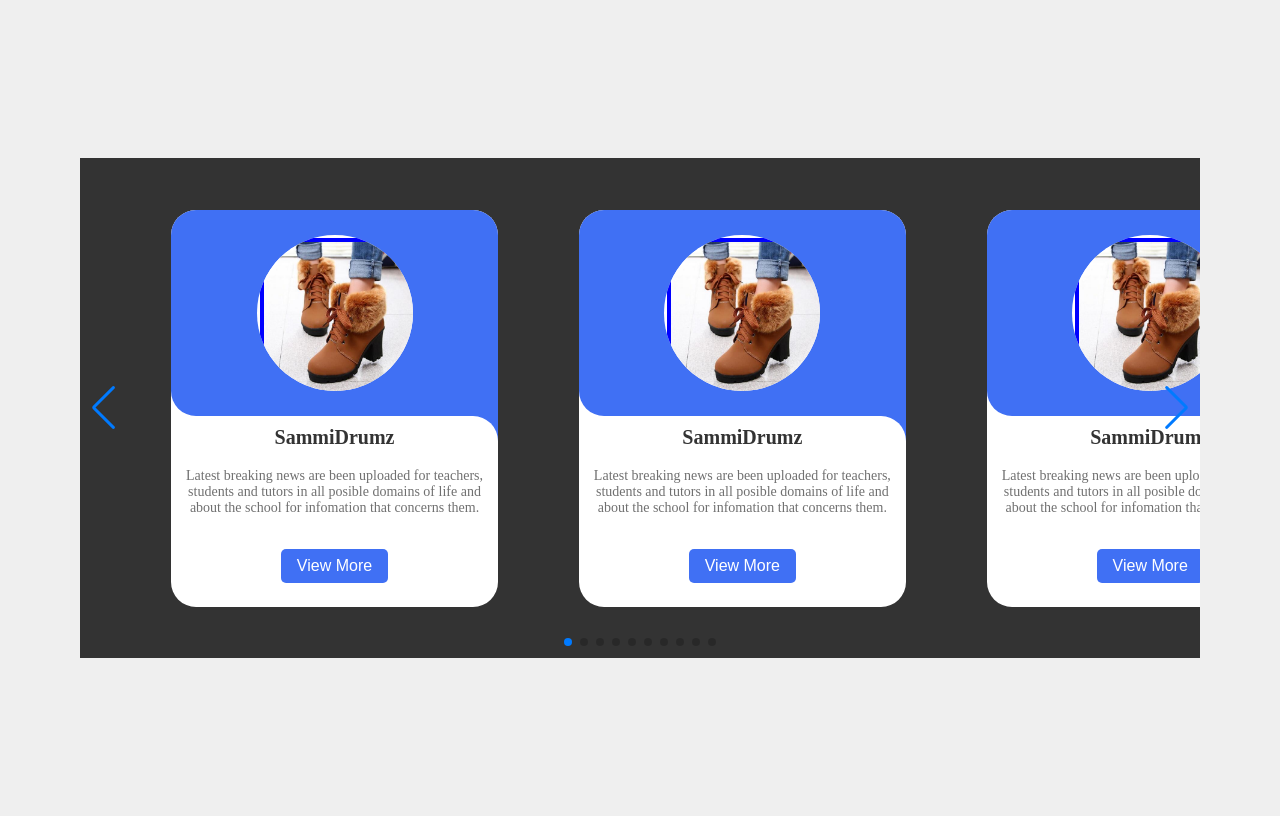
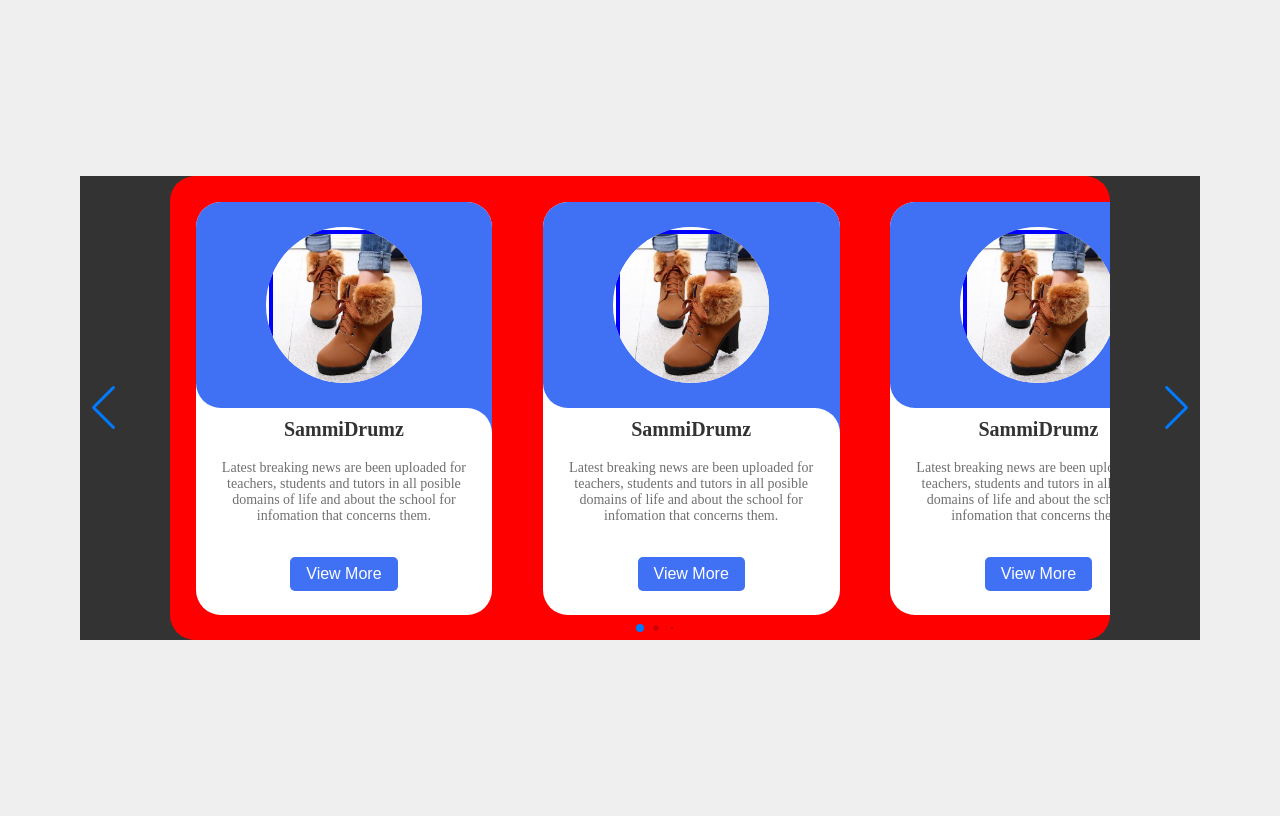
Before and after one commit to Sammi-Drums/Site-7, a PHP site: page /blockNew.html in a window 1280 px wide. Run offline with PHP 8.4, Linux system fonts and the light colour scheme.

Commit message:
Checkings

```diff
--- a/CSS/slider.css
+++ b/CSS/slider.css
@@ -12,16 +12,20 @@ body{
     max-width: 1120px;
     width: 100%;
     background-color: #333;
-    padding: 40px 0;
+    padding: 70px 0;
 }
 .slide-content{
-    margin: 0 40px;
+    margin: 0 90px;
+
+    background-color: red;
+    overflow: hidden;
+    border-radius: 25px;
 }
 .card{
     border-radius: 25px;
     background-color: #FFF;
     /* width: 320px; */
-    margin:4vw;
+    margin: 2vw ;
 }
 .image-content,
 .card-content{
--- a/Java Script/script.js
+++ b/Java Script/script.js
@@ -1,10 +1,15 @@
 var swiper = new Swiper(".slide-content", {
     slidesPerView: 3,
-    spaceBetween: 30,
+    spaceBetween: 25,
+    centerSlide: 'true',
     loop: true,
+    centerSlide: 'true',
+    fade: 'true',
+    grabCursor: 'true',
     pagination: {
       el: ".swiper-pagination",
       clickable: true,
+      dynamicBullets: true,
     },
     navigation: {
       nextEl: ".swiper-button-next",
--- a/blockNew.html
+++ b/blockNew.html
@@ -186,8 +186,8 @@
             </div>
         </div>
 
-        <div class="swiper-button-next"></div>
-        <div class="swiper-button-prev"></div>
+        <div class="swiper-button-next swiper-navBtn"></div>
+        <div class="swiper-button-prev swiper-navBtn"></div>
         <div class="swiper-pagination"></div>
     </div>
 
```
